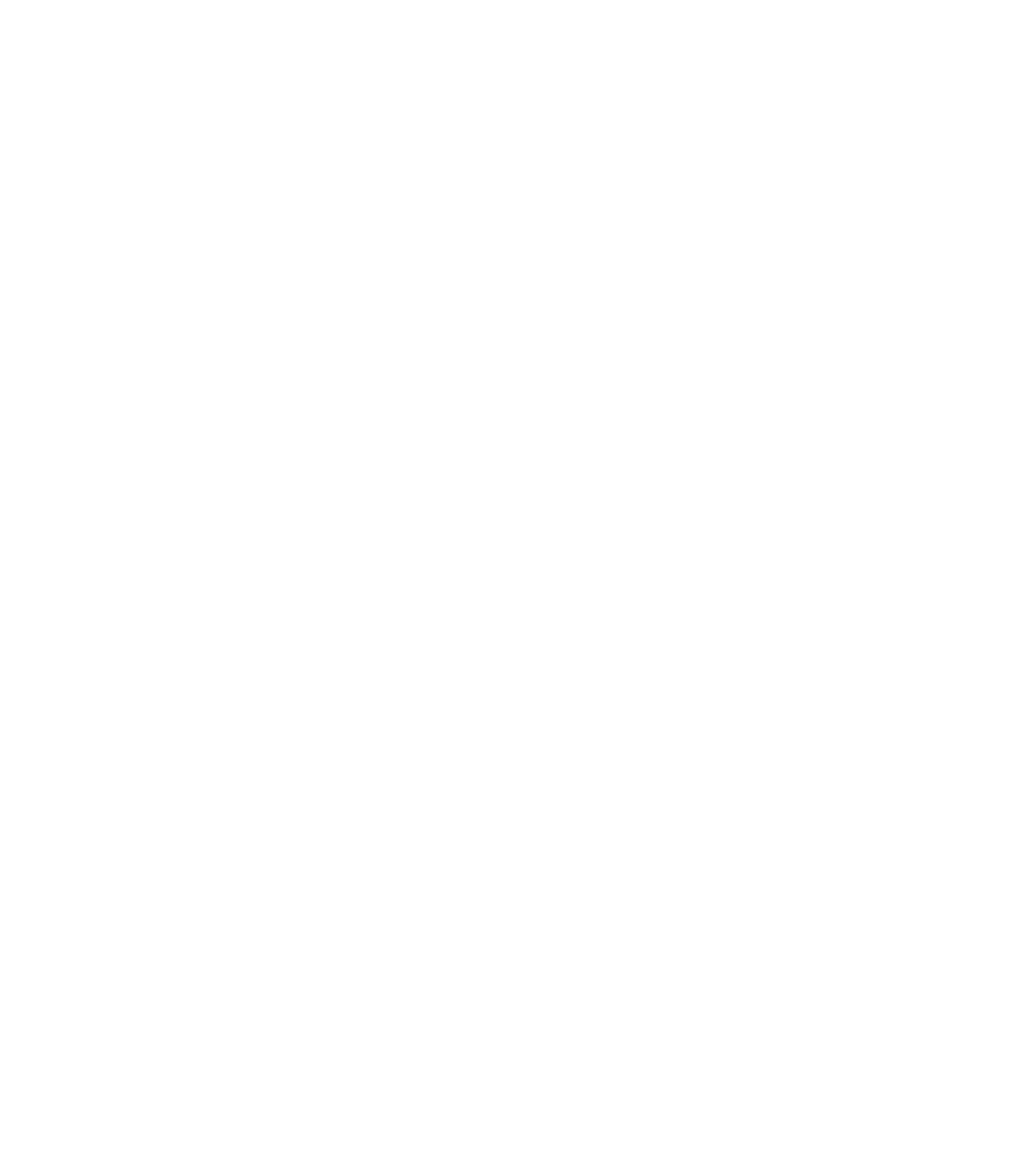
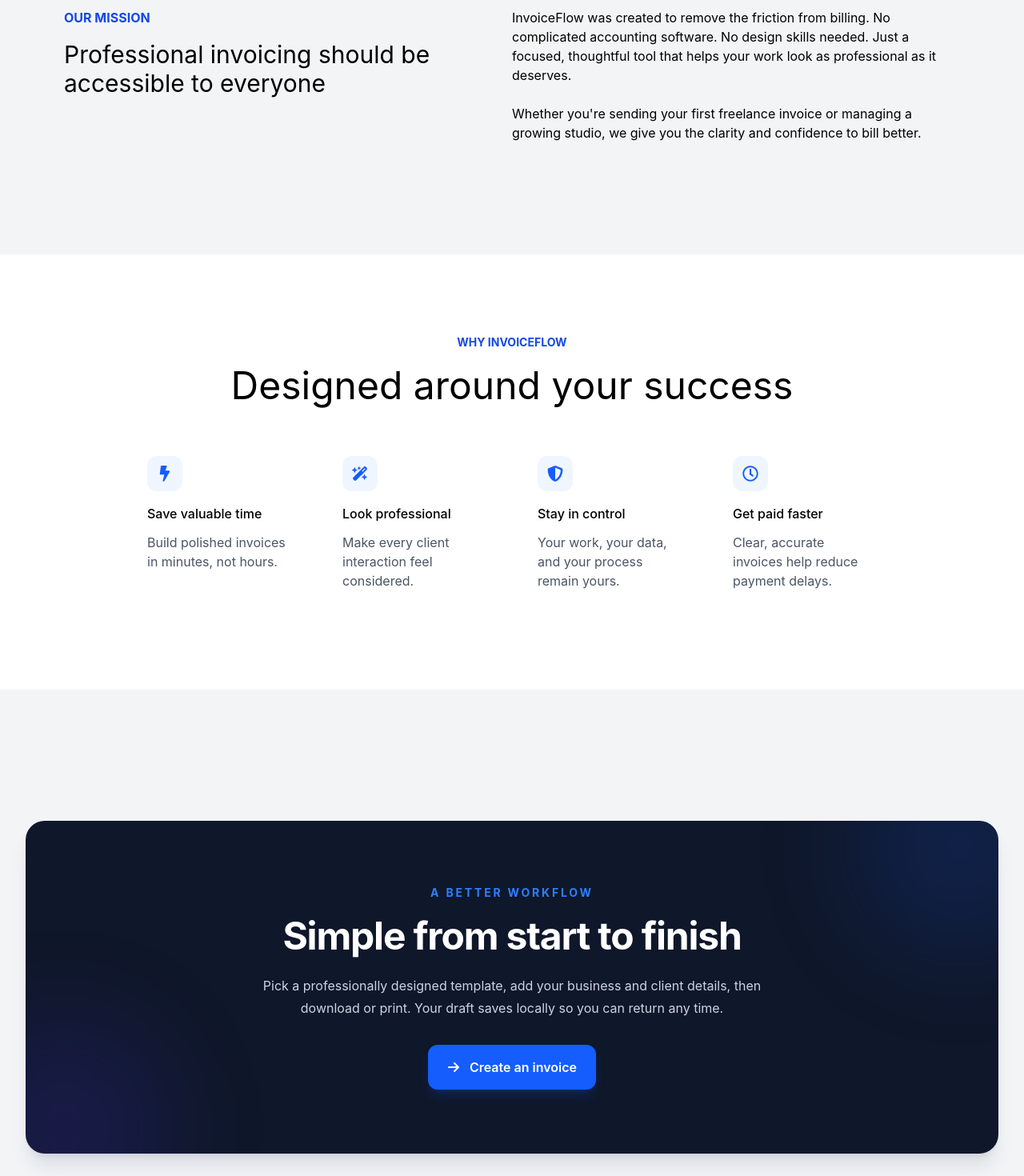
Before and after one commit to shivamkesharwani2931/Invoice-Generator, a React app in the folder frontend/: page /about in a window 1280 px wide. Shown: the part 600-2070 px from the top of the page at 80% size. Before the commit the page ends 800 px from the top, so only its background shows below. Built offline with nearby package versions, Linux system fonts and the light colour scheme; the HTML template or start-up script is replaced by a standard one.

Commit message:
About page code updated

```diff
--- a/frontend/src/pages/About.jsx
+++ b/frontend/src/pages/About.jsx
@@ -1,7 +1,115 @@
+import { FaBolt, FaShieldAlt, FaRegClock } from "react-icons/fa";
+import { FaWandMagicSparkles,FaArrowRight } from "react-icons/fa6";
+
 export const About = () => {
+     const data = [
+      {
+        id: 1,
+        title: "Save valuable time",
+        icon: FaBolt,
+        p: "Build polished invoices in minutes, not hours.",
+      },
+      {
+        id: 2,
+        title: "Look professional",
+        icon: FaWandMagicSparkles,
+        p: "Make every client interaction feel considered.",
+      },
+      {
+        id: 3,
+        title: "Stay in control",
+        icon: FaShieldAlt,
+        p: "Your work, your data, and your process remain yours.",
+      },
+      {
+        id: 4,
+        title: "Get paid faster",
+        icon: FaRegClock,
+        p: "Clear, accurate invoices help reduce payment delays.",
+      },
+    ];
     return (
-        <div>
-            <h1>This is the About page</h1>
+            <>
+        <header className="flex  flex-col items-center py-25 border-b border-gray-300">
+            <p className="font-bold text-blue-700 text-sm">ABOUT INVOICEFLOW</p>
+            <h1 className="text-5xl mt-5">More time for your work.</h1>
+            <h1 className="text-5xl mt-2">Less time on paperwork.</h1>
+            <p className="mt-6 text-gray-600">We believe getting paid should be the simplest part of running a business.</p>
+        </header>
+        <section className="grid grid-cols-2 px-20 py-35 bg-gray-100">
+            <div className="">
+                <p className="font-bold text-blue-700">OUR MISSION</p>
+                <h1 className=" text-3xl w-xl mt-4">Professional invoicing should be accessible to everyone</h1>
+            </div>
+            <div>
+                <p>InvoiceFlow was created to remove the friction from billing. No complicated accounting software. No design skills needed. Just a focused, thoughtful tool that helps your work look as professional as it deserves.</p>
+                <br/>
+                <p>Whether you're sending your first freelance invoice or managing a growing studio, we give you the clarity and confidence to bill better.</p>
+            </div>
+        </section>
+
+        <section className="flex flex-col items-center py-25">
+            <p className="font-bold text-blue-700 text-sm">WHY INVOICEFLOW</p>
+            <h1 className="text-5xl mt-5">Designed around your success</h1>
+                <div className="grid grid-cols-1 gap-4 md:grid-cols-2 lg:grid-cols-4 mx-40 pt-10">
+  {data.map((item) => {
+    const Icon = item.icon;
+
+    return (
+      <div
+        key={item.id}
+        className="rounded-xl  p-6"
+      >
+        <div className="mb-4 flex h-11 w-11 items-center justify-center rounded-xl bg-blue-50">
+          <Icon className="text-xl text-blue-600" />
         </div>
+
+        <p className="mb-3 font-medium">{item.title}</p>
+
+        <p className="text-gray-600">{item.p}</p>
+      </div>
+    );
+  })}
+</div>
+        </section>
+
+        <section className="bg-gray-100 py-25 ">
+
+<div className="relative mx-4 my-16 overflow-hidden rounded-3xl bg-[#0F172A] px-6 py-16 text-center shadow-xl shadow-indigo-950/10 sm:mx-8 md:px-12 md:py-20">
+
+  {/* Background glow */}
+  <div className="pointer-events-none absolute -right-20 -top-24 h-64 w-64 rounded-full bg-blue-600/15 blur-3xl" />
+  <div className="pointer-events-none absolute -bottom-24 -left-20 h-64 w-64 rounded-full bg-indigo-600/15 blur-3xl" />
+
+  <div className="relative mx-auto flex max-w-3xl flex-col items-center">
+
+    <p className="mb-5 text-sm font-bold tracking-[0.2em] text-blue-500">
+      A BETTER WORKFLOW
+    </p>
+
+    <h2 className="text-3xl font-bold tracking-tight text-white sm:text-4xl md:text-5xl">
+      Simple from start to finish
+    </h2>
+
+    <p className="mt-6 max-w-2xl text-sm leading-7 text-slate-300 sm:text-base">
+      Pick a professionally designed template, add your business and client
+      details, then download or print. Your draft saves locally so you can
+      return any time.
+    </p>
+
+    <button
+      type="button"
+      className="group mt-8 inline-flex items-center gap-3 rounded-xl bg-blue-600 px-6 py-4 font-semibold text-white shadow-lg shadow-blue-600/20 transition-all duration-300 hover:-translate-y-1 hover:bg-blue-500 hover:shadow-xl hover:shadow-blue-500/25"
+    >
+      <FaArrowRight className="transition-transform duration-300 group-hover:translate-x-1" />
+      Create an invoice
+    </button>
+
+  </div>
+</div>
+
+        </section>
+            </>
+
     )
 }
```
